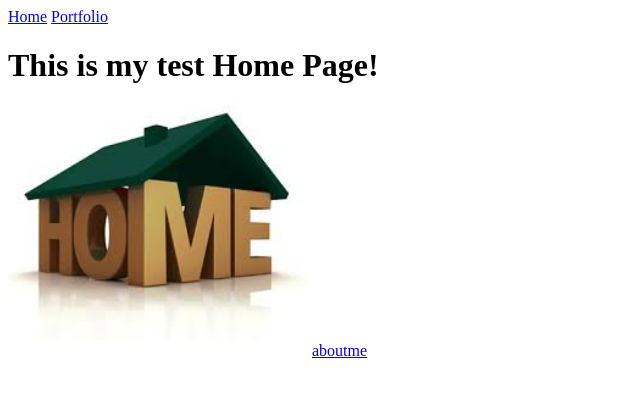
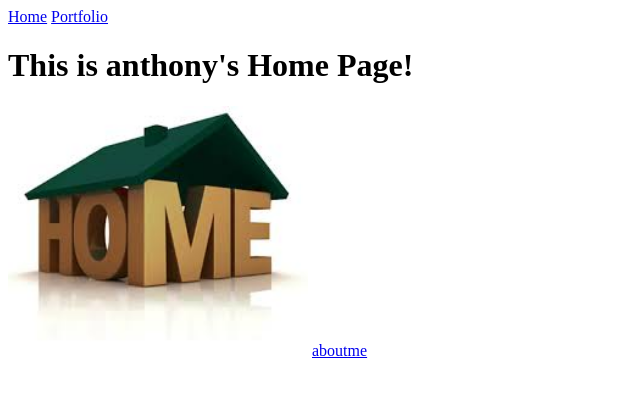
Before and after one commit to aamariles015/aamariles015.github.io, a plain HTML site: page My_Website/index.html in a window 1280 px wide. Shown: the whole page, without its empty margins (0-640 px from the left). Drawn offline with Linux system fonts and the light colour scheme.

Commit message:
Changed the heading

```diff
--- a/My_Website/index.html
+++ b/My_Website/index.html
@@ -7,7 +7,7 @@
   <body>
     <a href="index.html">Home</a>
     <a href="portfolio.html">Portfolio</a>
-    <h1>This is my test Home Page!</h1>
+    <h1>This is anthony's Home Page!</h1>
     <img src="images/home.jpg" height="250">
 
   </body> <a href="aboutme.html">aboutme</a>
```
